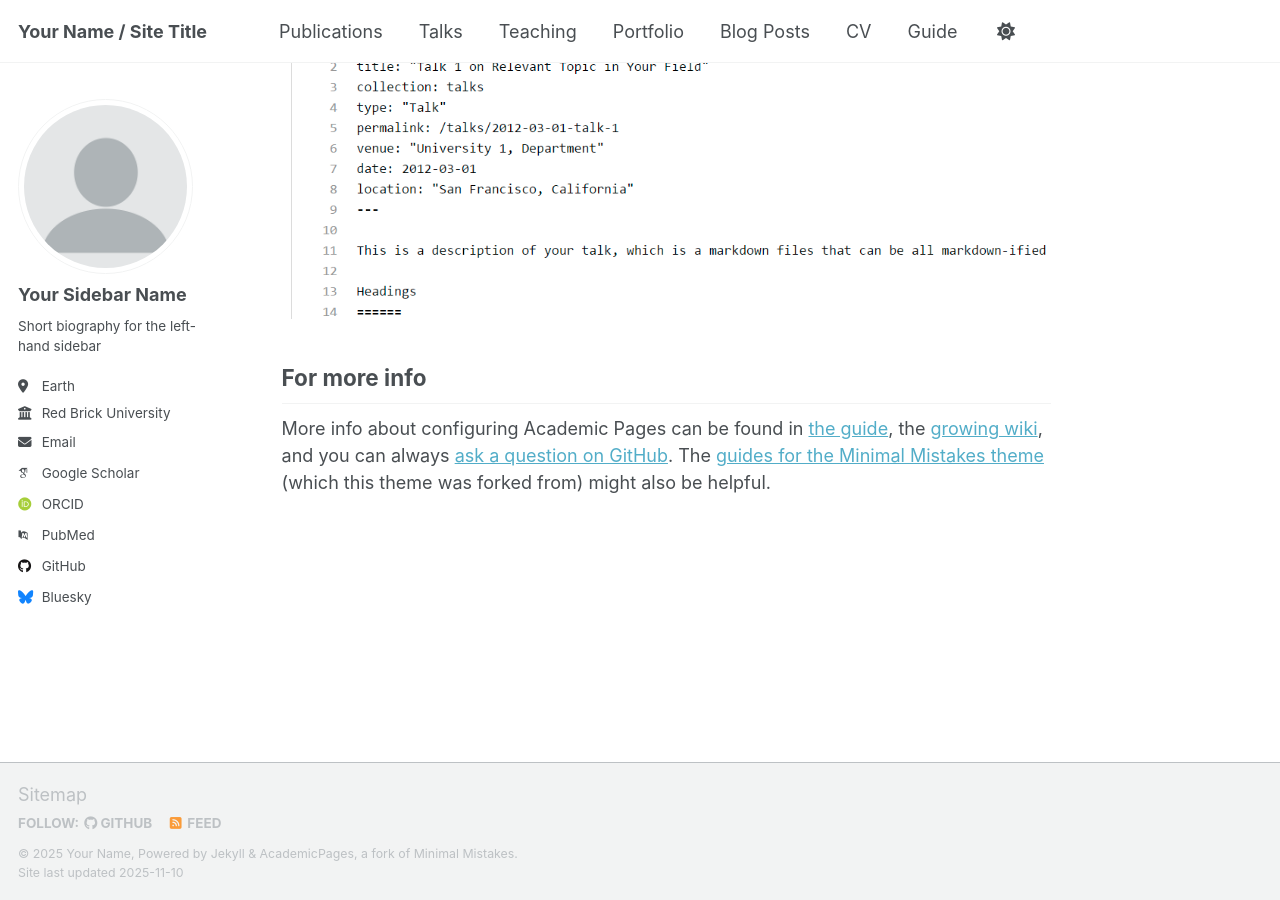
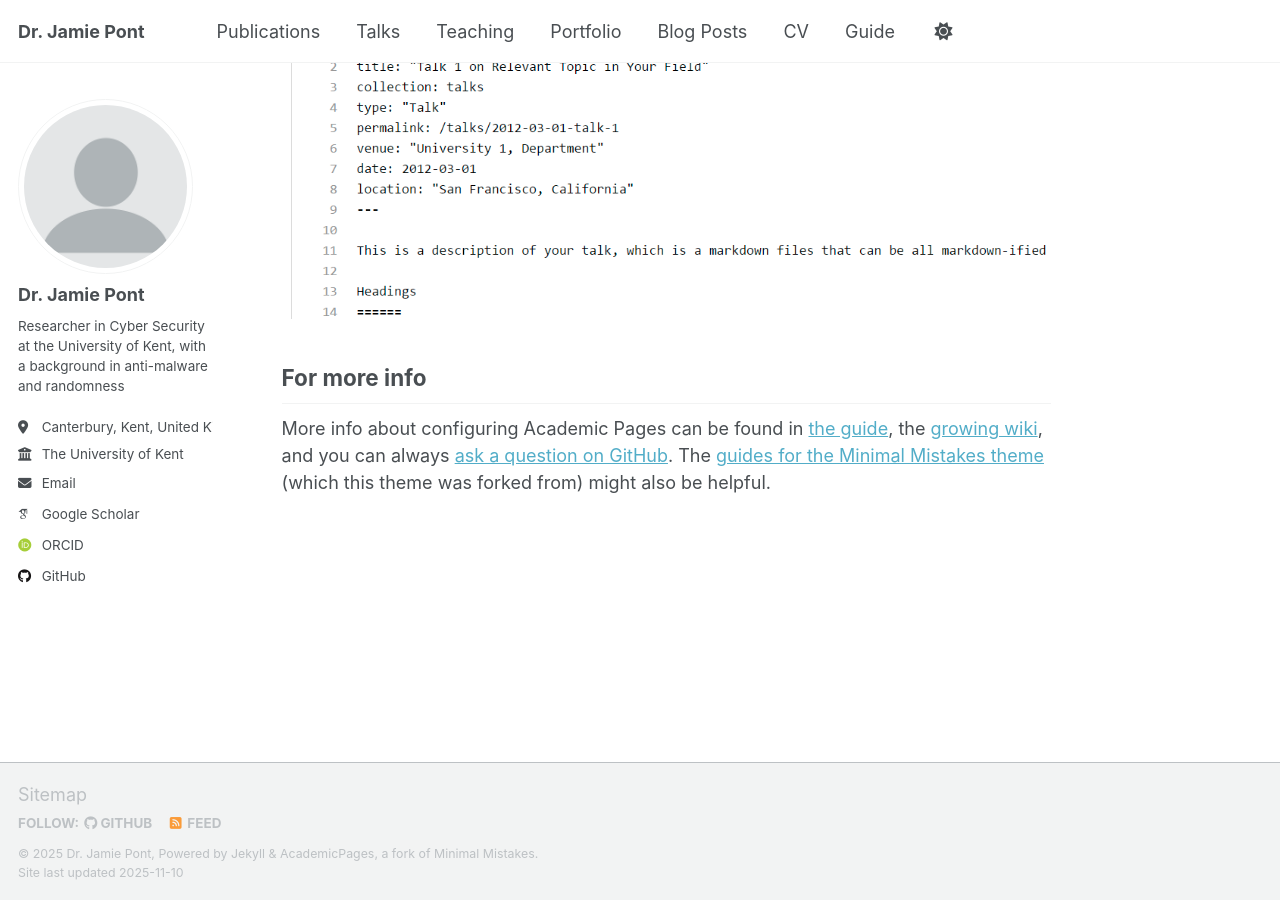
Before and after one commit to jamie-pont/jamie-pont.github.io, a Jekyll site: the page built from _pages/about.md, in a window 1280 px wide and 900 px high, scrolled down 2880 px. Built offline with Jekyll 4.4.1, drawn with Linux system fonts in a browser that asks for light colours; some web fonts are replaced; a script that is not in the unit is left out.

Commit message:
Initial info

```diff
--- a/_config.yml
+++ b/_config.yml
@@ -9,14 +9,14 @@
 # Basic Site Settings
 locale                   : "en-US"
 site_theme               : "default" # Currently available options are "default", "air"
-title                    : "Your Name / Site Title"
+title                    : "Dr. Jamie Pont"
 title_separator          : "-"
-name                     : &name "Your Name"
-description              : &description "Your Name's academic portfolio"   # Update this with a general description of your site, this is the default if not overridden by a page
-url                      : https://academicpages.github.io # The base hostname & protocol for your site e.g. "https://[your GitHub username].github.io",
+name                     : &name "Dr. Jamie Pont"
+description              : &description "Postdoctoral Research Associate at the University of Kent"   # Update this with a general description of your site, this is the default if not overridden by a page
+url                      : https://jamie-pont.github.io # The base hostname & protocol for your site e.g. "https://[your GitHub username].github.io",
                                                            # or if you already have some other page hosted on Github then use "https://[your GitHub username].github.io/[Your Repo Name]"
 baseurl                  : "" # the subpath of your site, e.g. "/blog"
-repository               : "academicpages/academicpages.github.io"
+repository               : "jamie-pont.github.io"
 
 # Site Author - The following control what appear as part of the author content on the side bar.
 #               If a field is blank the icon and link will not appear, otherwise it will be shown.
@@ -24,23 +24,23 @@ repository               : "academicpages/academicpages.github.io"
 author:
   # Biographic information
   avatar           : "profile.png"
-  name             : "Your Sidebar Name"
+  name             : "Dr. Jamie Pont"
   pronouns         : # example: "she/her"
-  bio              : "Short biography for the left-hand sidebar"
-  location         : "Earth"
-  employer         : "Red Brick University"
+  bio              : "Researcher in Cyber Security at the University of Kent, with a background in anti-malware and randomness"
+  location         : "Canterbury, Kent, United Kingdom"
+  employer         : "The University of Kent"
   uri              : # URL
-  email            : "none@example.org"
+  email            : "J.Pont@kent.ac.uk"
 
   # Academic websites
   academia         : # URL
   arxiv            : # URL - Update with the correct link to your profile
-  googlescholar    : "https://scholar.google.com/citations?user=PS_CX0AAAAAJ"
+  googlescholar    : "https://scholar.google.com/citations?user=CQgCQW4AAAAJ"
   inspire-hep      : # URL
   impactstory      : # URL
-  orcid            : "https://orcid.org/yourorcidurl"
+  orcid            : "https://orcid.org/0000-0003-0969-2464"
   semantic         : # URL
-  pubmed           : "https://www.ncbi.nlm.nih.gov/pubmed/?term=john+snow"
+  pubmed           : # URL
   researchgate     : # URL
   scopus           : # URL
 
@@ -48,13 +48,13 @@ author:
   bitbucket        : # Username - Update with your username on the site
   codepen          : # Username
   dribbble         : # Username
-  github           : "academicpages"
+  github           : "jamie-pont"
   kaggle           : # Username
   stackoverflow    : # User number or user number and name (i.e., use "1" or "1/jeff-atwood")
 
   # Social media
   artstation       : # Username
-  bluesky          : "bsky.app" # Replace this with you Bluesky username
+  bluesky          : # Username
   facebook         : # Username
   flickr           : # Username
   foursquare       : # Username
```
